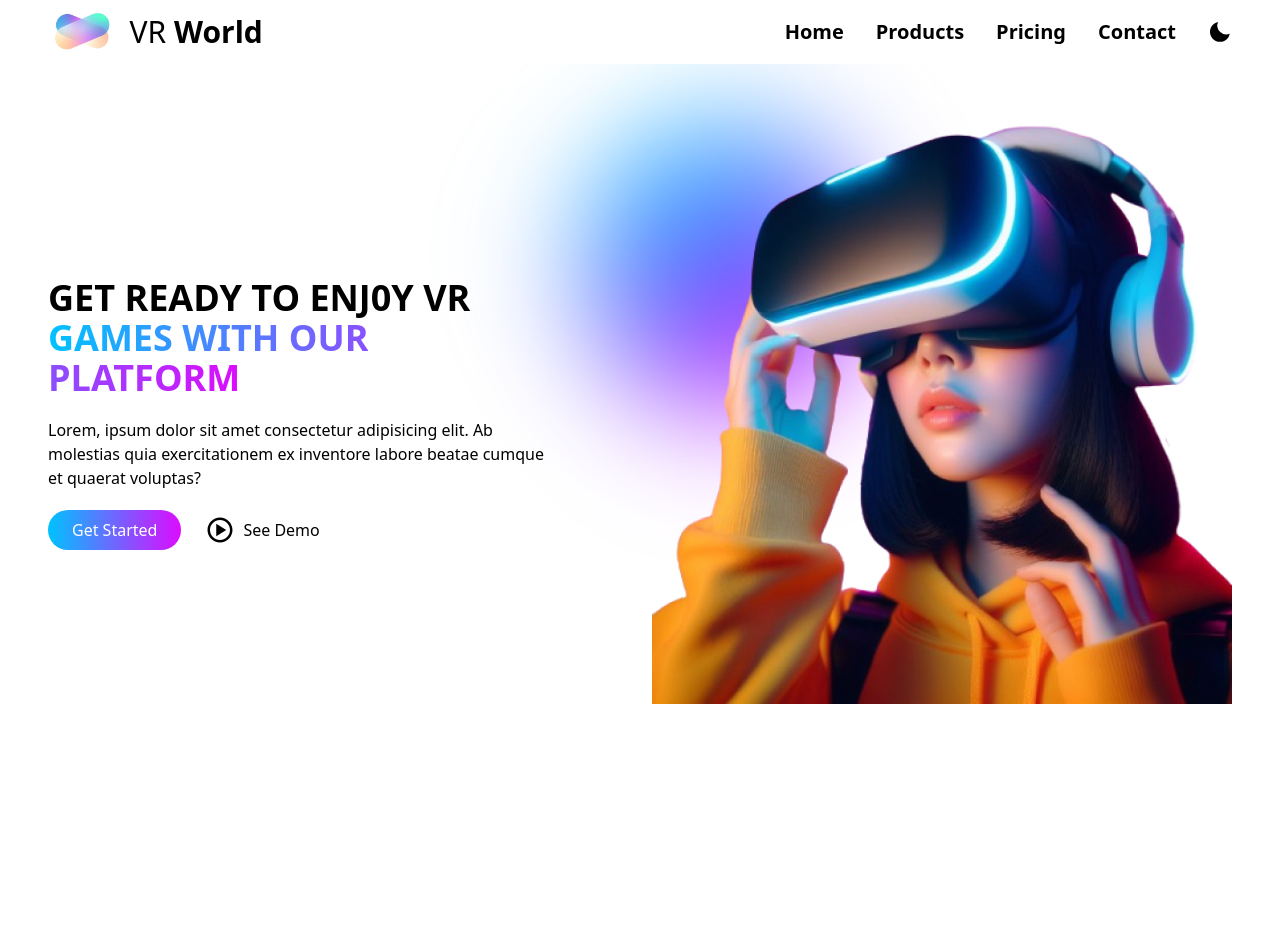
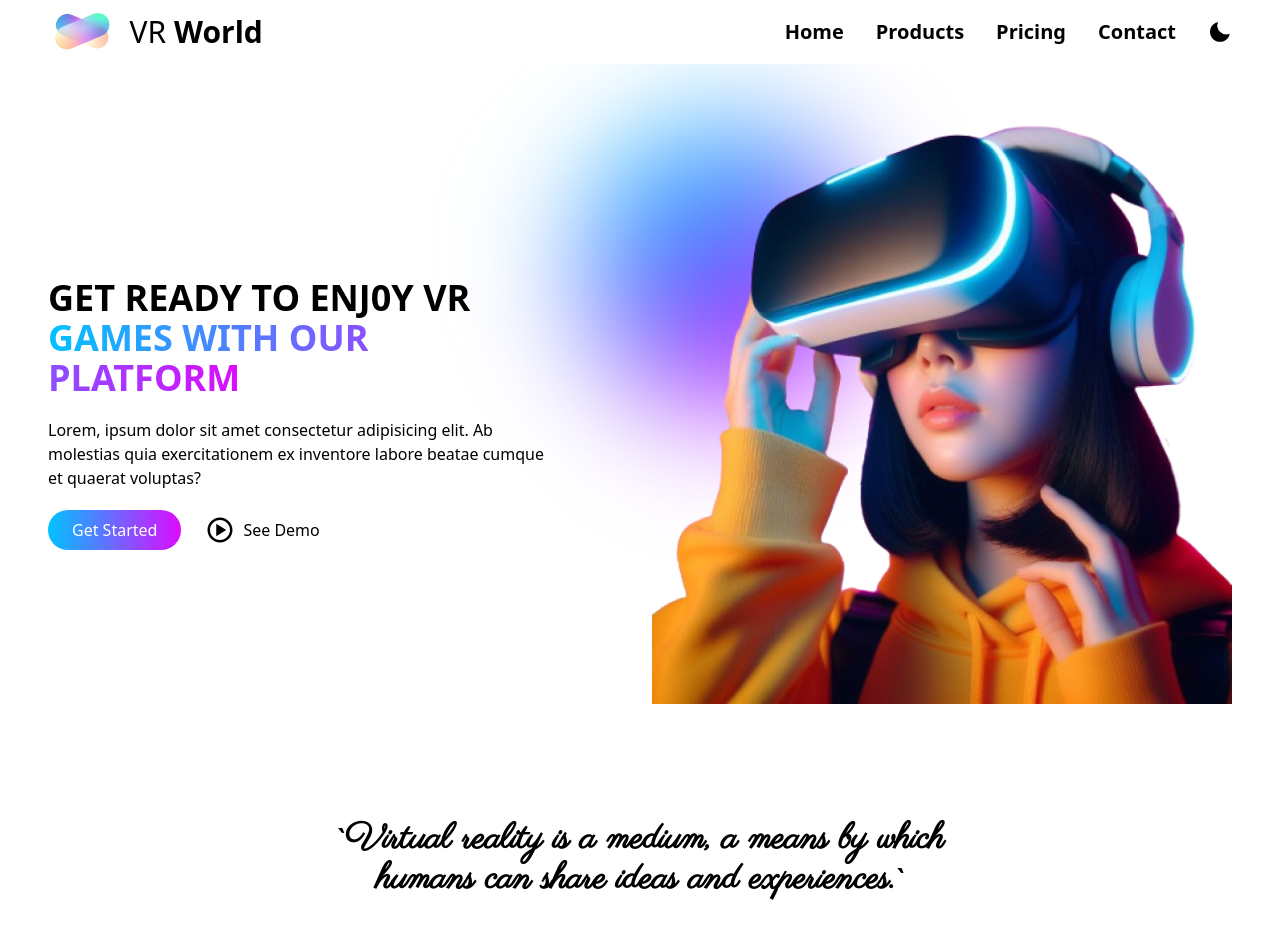
Before and after one commit to freetimezp/js-portfolio-56-vrworld, a React (Vite) app: page / in a window 1280 px wide. Shown: the top 938 px of the page. Before the commit the page ends 800 px from the top, so only its background shows below. Built offline with nearby package versions, Linux system fonts and the light colour scheme.

Commit message:
05. js-portfolio-56-vrworld. Quotes component.

```diff
--- a/src/App.jsx
+++ b/src/App.jsx
@@ -4,6 +4,7 @@
 
 import Navbar from "./components/Navbar/Navbar";
 import Hero from "./components/Hero/Hero";
+import Quotes from "./components/Quotes/Quotes";
 
 function App() {
   const [isPlay, setIsPlay] = useState(false);
@@ -27,6 +28,7 @@
       dark:text-white duration-300">
       <Navbar />
       <Hero togglePlay={togglePlay} />
+      <Quotes />
     </main>
   );
 }
--- /dev/null
+++ b/src/components/Quotes/Quotes.jsx
@@ -0,0 +1,19 @@
+
+const Quotes = () => {
+  return (
+    <>
+      <div className="container py-14 px-4">
+        <h1
+          data-aos="zoom-in"
+          className="text-2xl sm:text-4xl font-bold max-w-[650px]
+          mx-auto text-center font-parisienne"
+        >
+          `Virtual reality is a medium, a means by which humans can share ideas
+          and experiences.`
+        </h1>
+      </div>
+    </>
+  );
+};
+
+export default Quotes;
```
